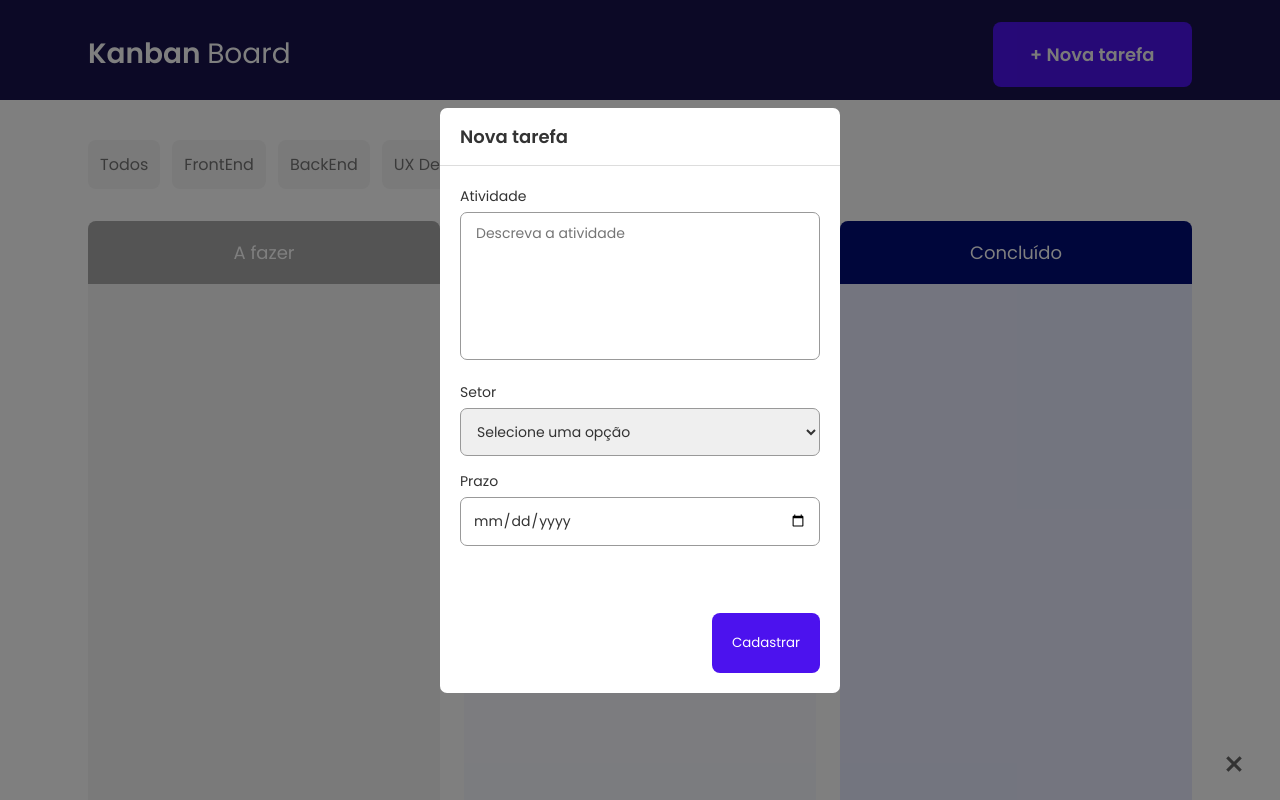
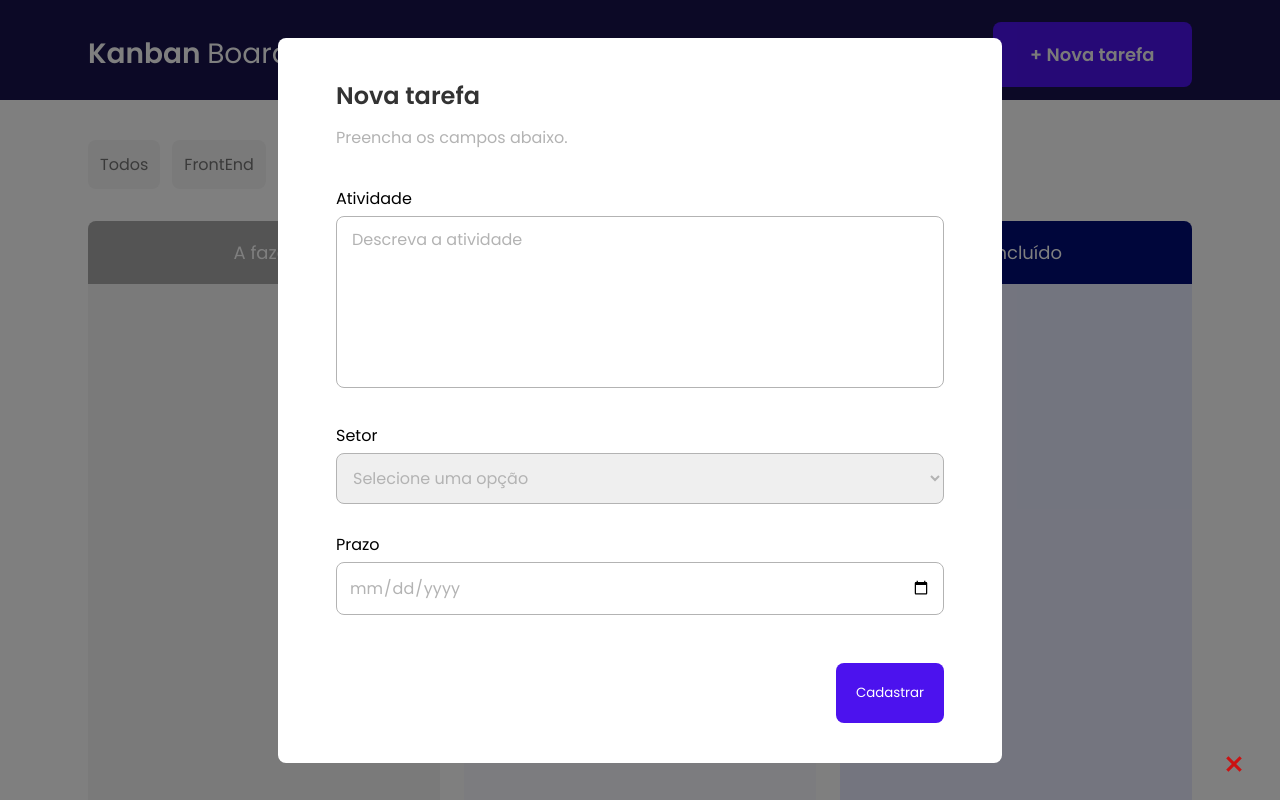
Before and after one commit to juliannalencar/kanban-project_JS, a plain HTML site: page index.html in a window 1280 px wide. Both pictures are taken after a click on the button "+ Nova tarefa". Shown: the top 800 px of the page. Drawn offline with nearby package versions, Linux system fonts and the light colour scheme; no server answers.

Commit message:
feat(styles): adjust modal styling

```diff
--- a/index.html
+++ b/index.html
@@ -71,6 +71,8 @@
         </button>
       </div>
 
+      <p class="modal-description">Preencha os campos abaixo.</p>
+
       <div class="form">
         <input type="hidden" id="idInput">
 
--- a/style.css
+++ b/style.css
@@ -238,20 +238,20 @@
 
   #modal .box {
     background-color: #FFF;
-    width: 400px;
-    border-radius: 7px;
+    width: 724px;
+    border-radius: 8px;
     overflow: hidden;
+    padding: 40px;
   }
 
     #modal .box .head {
       display: flex;
       justify-content: space-between;
-      padding: 15px 20px;
-      border-bottom: 1px solid #DDD;
+      padding: 0 18px;
     }
 
       #modal .box .head span {
-        font-size: 18px;
+        font-size: 24px;
         font-weight: 700;
         color: #333;
       }
@@ -262,21 +262,32 @@
         font-size: 24px;
         font-weight: 700;
         cursor: pointer;
-        color: #333;
+        color: #cb1212;
       }
 
+    #modal .box .modal-description {
+      font-size: 16px;
+      color: #B3B3B3;
+      margin-top: 12px;
+      padding: 0 18px;
+    }
+
     #modal .box .form {
-      padding: 20px;
+      padding: 0 18px;
+      margin-top: 36px;
     }
 
       #modal .box .form .form-group {
-        margin-bottom: 15px;
+        margin-bottom: 28px;
+      }
+
+      #modal .box .form .form-group #description::placeholder {
+        color: #B3B3B3;
       }
 
       #modal .box .form label {
         display: block;
-        font-size: 14px;
-        color: #333;
+        font-size: 16px;
         margin-bottom: 5px;
       }
 
@@ -284,10 +295,10 @@
       #modal .box .form select,
       #modal .box .form input {
         width: 100%;
-        border-radius: 7px;
-        font-size: 14px;
-        border: 1px solid #999;
-        color: #333;
+        border-radius: 8px;
+        font-size: 16px;
+        border: 1px solid #B3B3B3;
+        color: #B3B3B3;
       }
 
       #modal .box .form textarea {
@@ -305,7 +316,7 @@
 
       #modal .box .form button {
         display: block;
-        margin-top: 67px;
+        margin-top: 48px;
         margin-left: auto;
         padding: 20px;
         background-color: #4C12EE;
@@ -313,7 +324,6 @@
         border-radius: 8px;
         border: none;
       }
-
 
       #user-list {
         display: flex;
```
